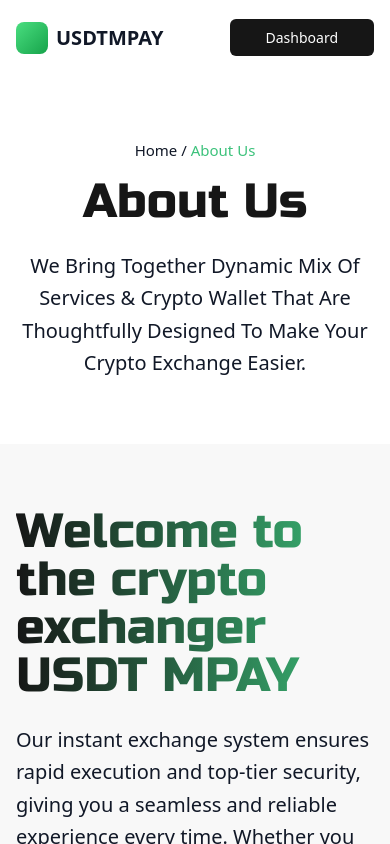
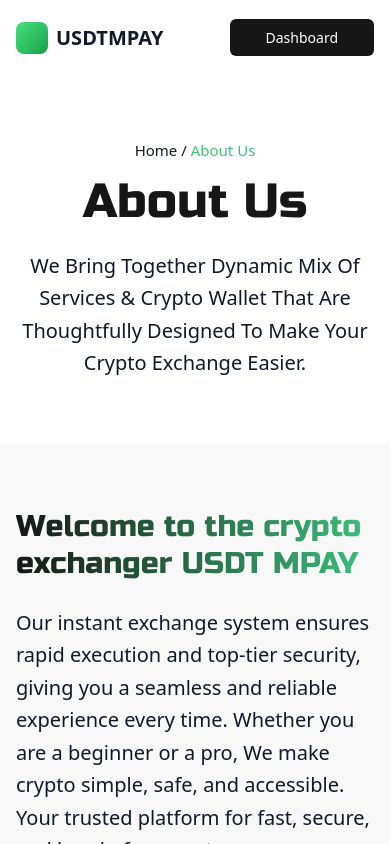
Before and after one commit to nurmandev/new-crypto1, a React (Vite) app: page /about in a window 390 px wide. Shown: the top 844 px of the page. Built offline with nearby package versions, Linux system fonts and the light colour scheme.

Commit message:
Make Welcome heading font responsive across all screen sizes
cgen-26c6740f4bc94958b843d45c8b4deb0d

```diff
--- a/client/pages/About.tsx
+++ b/client/pages/About.tsx
@@ -63,7 +63,7 @@ export default function About() {
       <section className="py-16">
         <div className="container mx-auto px-4">
           <div className="max-w-6xl mx-auto">
-            <h2 className="text-5xl md:text-6xl font-['Russo_One'] mb-6 bg-gradient-to-r from-[#161616] to-[#3CC27B] bg-clip-text text-transparent">
+            <h2 className="text-3xl sm:text-4xl md:text-5xl lg:text-6xl font-['Russo_One'] mb-6 bg-gradient-to-r from-[#161616] to-[#3CC27B] bg-clip-text text-transparent leading-tight">
               Welcome to the crypto exchanger USDT MPAY
             </h2>
             <p className="text-xl text-gray-900 leading-relaxed mb-12">
```
